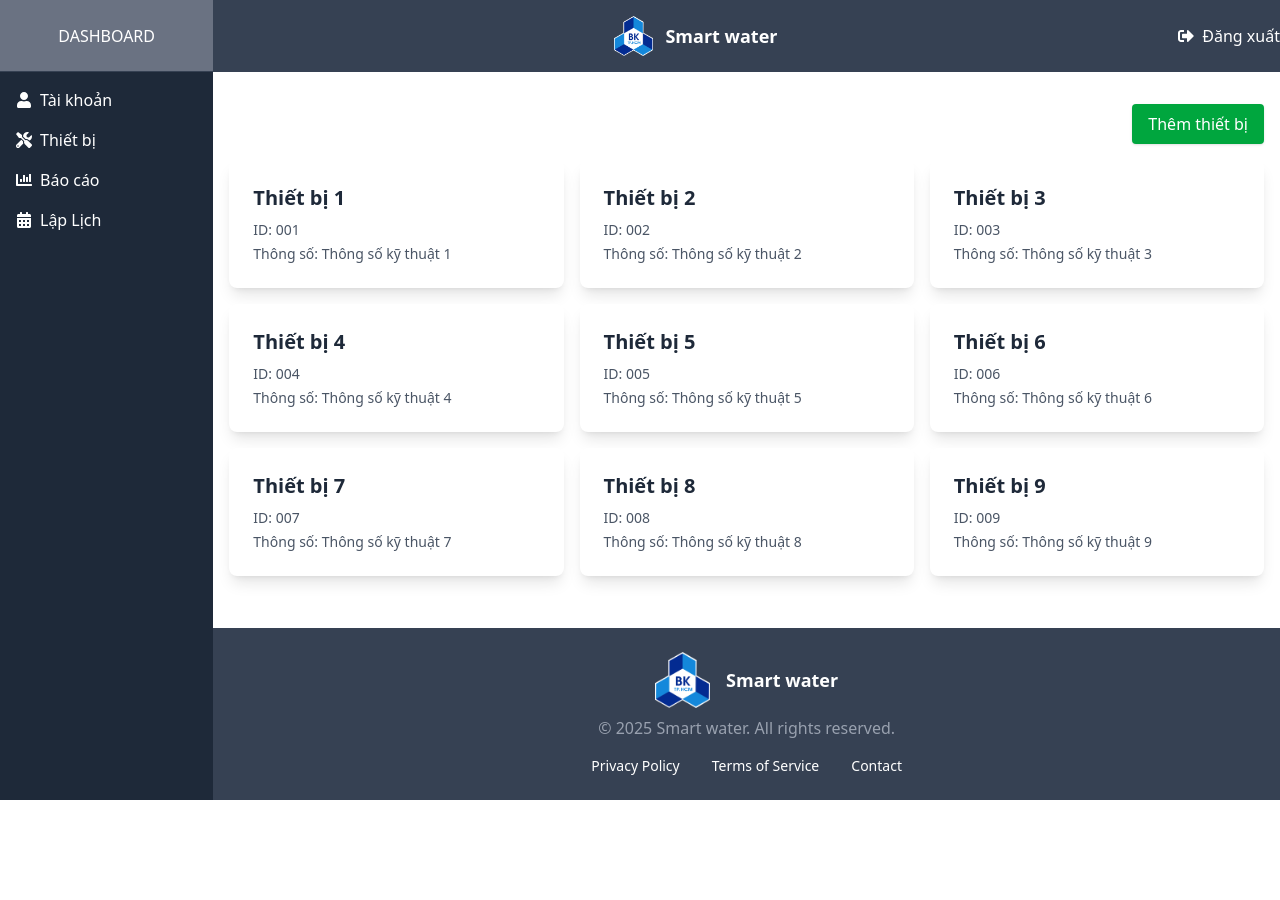
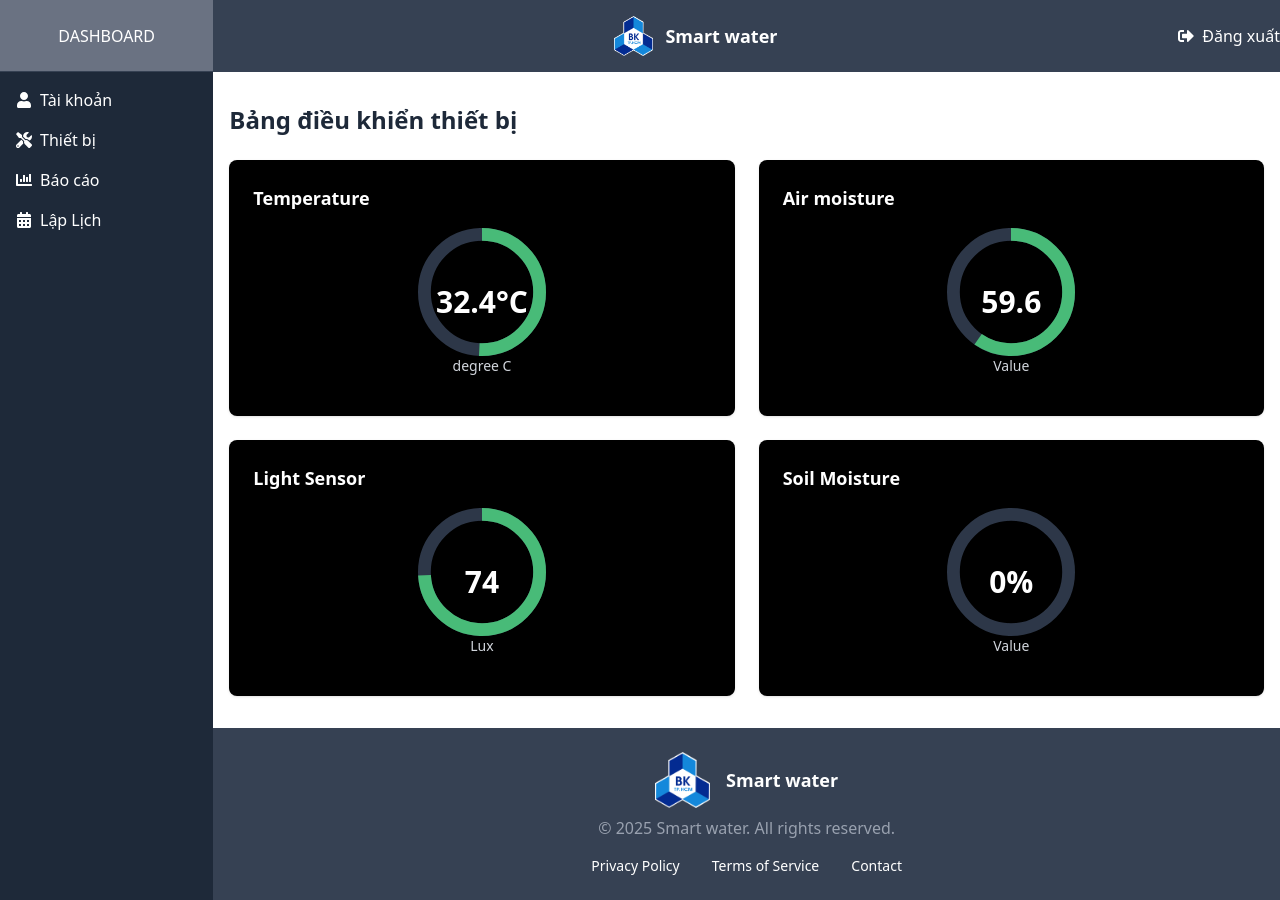
Before and after one commit to TniAhEl/DADN, a React (Vite) app: page /devices in a window 1280 px wide. Before the commit the page ends 800 px from the top, so only its background shows below. Built offline with nearby package versions, Linux system fonts and the light colour scheme.

Commit message:
fix dashboard

```diff
--- a/src/pages/Devices/Devices.jsx
+++ b/src/pages/Devices/Devices.jsx
@@ -1,97 +1,73 @@
-import React, { useState } from 'react';
+import React from 'react';
 import Header from '../ManualComponents/Header';
 import Footer from '../ManualComponents/Footer';
 import Sidebar from '../ManualComponents/Sidebar';
 import DevicesCard from './DevicesCard';
 
 const Devices = () => {
-  const devices = [
-    { name: 'Thiết bị 1', id: '001', specs: 'Thông số kỹ thuật 1' },
-    { name: 'Thiết bị 2', id: '002', specs: 'Thông số kỹ thuật 2' },
-    { name: 'Thiết bị 3', id: '003', specs: 'Thông số kỹ thuật 3' },
-    { name: 'Thiết bị 4', id: '004', specs: 'Thông số kỹ thuật 4' },
-    { name: 'Thiết bị 5', id: '005', specs: 'Thông số kỹ thuật 5' },
-    { name: 'Thiết bị 6', id: '006', specs: 'Thông số kỹ thuật 6' },
-    { name: 'Thiết bị 7', id: '007', specs: 'Thông số kỹ thuật 7' },
-    { name: 'Thiết bị 8', id: '008', specs: 'Thông số kỹ thuật 8' },
-    { name: 'Thiết bị 9', id: '009', specs: 'Thông số kỹ thuật 9' },
-    { name: 'Thiết bị 10', id: '010', specs: 'Thông số kỹ thuật 10' }
+  const temperature = 32.4;
+  const moisture = 59.6;
+  const light = 74;
+  const soil = 0;
+
+  const cards = [
+    {
+      title: 'Temperature',
+      value: `${temperature}°C`,
+      sub: 'degree C',
+      percent: (temperature - 4) / (60 - 4) * 100,
+      detail: 'Nhiệt độ đo được từ cảm biến DHT11',
+      feedId: 'sensor_temp',
+      date: '12/04/2025',
+      time: '14:32'
+    },
+    {
+      title: 'Air moisture',
+      value: `${moisture}`,
+      sub: 'Value',
+      percent: moisture,
+      detail: 'Độ ẩm không khí hiện tại được cảm biến thu nhận',
+      feedId: 'sensor_air',
+      date: '12/04/2025',
+      time: '14:32'
+    },
+    {
+      title: 'Light Sensor',
+      value: `${light}`,
+      sub: 'Lux',
+      percent: (light / 100) * 100,
+      detail: 'Cường độ ánh sáng từ cảm biến ánh sáng môi trường',
+      feedId: 'sensor_light',
+      date: '12/04/2025',
+      time: '14:32'
+    },
+    {
+      title: 'Soil Moisture',
+      value: `${soil}%`,
+      sub: 'Value',
+      percent: soil,
+      detail: 'Độ ẩm của đất tại vị trí cảm biến',
+      feedId: 'sensor_soil',
+      date: '12/04/2025',
+      time: '14:32'
+    }
   ];
-
-  const [selectedDevice, setSelectedDevice] = useState(null);
-
-  const handleDeviceClick = (device) => {
-    setSelectedDevice(device);
-  };
-
-  const handleCloseModal = () => {
-    setSelectedDevice(null);
-  };
-
-  const handleConfigDevice = () => {
-    alert(`Đang cấu hình thiết bị: ${selectedDevice.name}`);
-  };
 
   return (
     <div className="flex min-h-screen">
       <Sidebar className="w-1/6 min-h-screen bg-gray-800 text-white" />
       <div className="flex flex-col w-5/6">
         <Header className="w-full bg-blue-500 text-white p-4" />
-
         <main className="flex-grow container mx-auto py-8 px-4">
-          <div className="flex justify-end mb-4 gap-4">
-            <button
-              onClick={() => alert('Chức năng thêm thiết bị đang được phát triển!')}
-              className="bg-green-600 hover:bg-green-700 text-white px-4 py-2 rounded shadow"
-            >
-              Thêm thiết bị
-            </button>
-          </div>
-
-          <div className="grid grid-cols-1 sm:grid-cols-2 md:grid-cols-3 gap-4">
-            {devices.slice(0, 9).map((device, index) => (
-              <div key={index} onClick={() => handleDeviceClick(device)} className="cursor-pointer">
-                <DevicesCard
-                  name={device.name}
-                  id={device.id}
-                  specs={device.specs}
-                />
-              </div>
+          <h1 className="text-2xl font-bold mb-6 text-gray-800">Bảng điều khiển thiết bị</h1>
+          <div className="grid grid-cols-1 sm:grid-cols-2 lg:grid-cols-2 gap-6">
+            {cards.map((card, index) => (
+              <DevicesCard key={index} {...card} />
             ))}
           </div>
         </main>
-
         <Footer className="w-full bg-gray-200 text-center p-4" />
       </div>
-
-      {/* Modal */}
-      {selectedDevice && (
-        <div className="fixed inset-0 bg-opacity-50 flex justify-center items-center z-50">
-          <div className="bg-white p-6 rounded shadow-lg w-96 relative">
-            <button
-              className="absolute top-2 right-3 text-gray-600 hover:text-black text-xl"
-              onClick={handleCloseModal}
-            >
-              ×
-            </button>
-            <h2 className="text-2xl font-bold mb-4">Thông tin thiết bị</h2>
-            <p><strong>Tên:</strong> {selectedDevice.name}</p>
-            <p><strong>ID:</strong> {selectedDevice.id}</p>
-            <p><strong>Thông số:</strong> {selectedDevice.specs}</p>
-            <p><strong>Trạng thái:</strong> </p>
-            <p><strong>Ngưỡng cảnh báo:</strong> </p>
-
-            <div className="mt-4 text-right">
-              <button
-                onClick={handleConfigDevice}
-                className="bg-blue-600 hover:bg-blue-700 text-white px-4 py-2 rounded"
-              >
-                Cấu hình thiết bị
-              </button>
-            </div>
-          </div>
-        </div>
-      )}
     </div>
   );
 };
--- a/src/pages/Devices/DevicesCard.jsx
+++ b/src/pages/Devices/DevicesCard.jsx
@@ -1,11 +1,44 @@
-import React from 'react';
+import React, { useState } from 'react';
+import './FlipCard.css'; // Tạo file css này trong cùng thư mục hoặc nhập inline
 
-const DevicesCard = ({ name, id, specs }) => {
+const DevicesCard = ({ title, value, sub, percent, detail, feedId, date, time }) => {
+  const [flipped, setFlipped] = useState(false);
+
   return (
-    <div className="bg-white shadow-lg rounded-lg p-6 hover:shadow-xl transition duration-300 ease-in-out">
-      <h3 className="text-xl font-semibold text-gray-800 mb-2">{name}</h3>
-      <p className="text-sm text-gray-600">ID: {id}</p>
-      <p className="text-sm text-gray-600 mt-1">Thông số: {specs}</p>
+    <div className="perspective" onClick={() => setFlipped(!flipped)}>
+      <div className={`relative w-full h-64 transition-transform duration-500 transform-style-preserve-3d ${flipped ? 'rotate-y-180' : ''}`}>
+        {/* Front Side */}
+        <div className="absolute inset-0 bg-black rounded-lg p-6 text-white shadow backface-hidden">
+          <h2 className="text-lg font-semibold mb-4">{title}</h2>
+          <div className="flex flex-col items-center justify-center">
+            <svg className="w-32 h-32 transform -rotate-90" viewBox="0 0 100 100">
+              <circle cx="50" cy="50" r="45" stroke="#2d3748" strokeWidth="10" fill="none" />
+              <circle
+                cx="50"
+                cy="50"
+                r="45"
+                stroke="#48bb78"
+                strokeWidth="10"
+                fill="none"
+                strokeDasharray="282.6"
+                strokeDashoffset={282.6 - (percent / 100) * 282.6}
+              />
+            </svg>
+            <div className="absolute text-3xl font-bold">{value}</div>
+            <p className="text-sm text-gray-300">{sub}</p>
+          </div>
+        </div>
+
+        {/* Back Side */}
+        <div className="absolute inset-0 bg-black rounded-lg p-6 text-white shadow transform rotate-y-180 backface-hidden">
+        <h2 className="text-lg font-bold mb-4">Chi tiết {title}</h2>
+          <p className="mb-2">{detail}</p>
+          <p className="text-sm text-gray-600">📅 Ngày ghi nhận: {date}</p>
+          <p className="text-sm text-gray-600">🆔 Feed ID: {feedId}</p>
+          <p className="text-sm text-gray-600">⏰ Thời gian: {time}</p>
+          <p className="mt-4 text-sm text-gray-500">Nhấn để quay lại</p>
+        </div>
+      </div>
     </div>
   );
 };
--- /dev/null
+++ b/src/pages/Devices/FlipCard.css
@@ -0,0 +1,12 @@
+.perspective {
+    perspective: 1000px;
+  }
+  .transform-style-preserve-3d {
+    transform-style: preserve-3d;
+  }
+  .backface-hidden {
+    backface-visibility: hidden;
+  }
+  .rotate-y-180 {
+    transform: rotateY(180deg);
+  }
```
